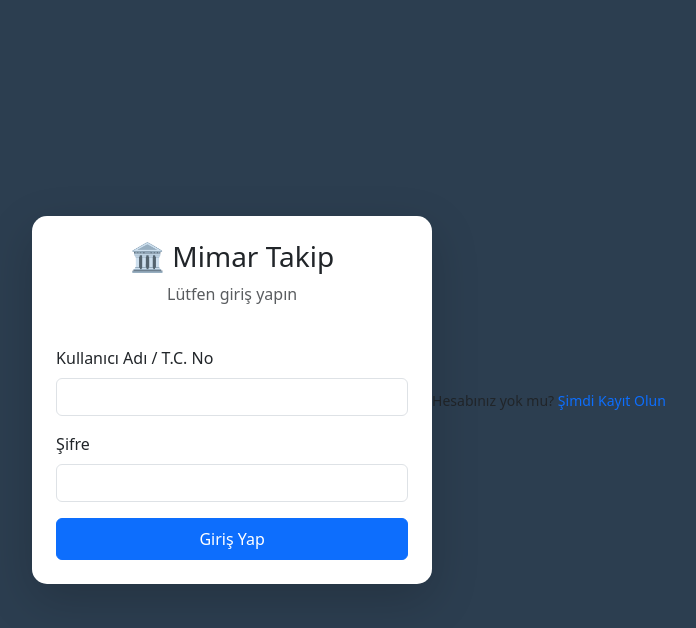
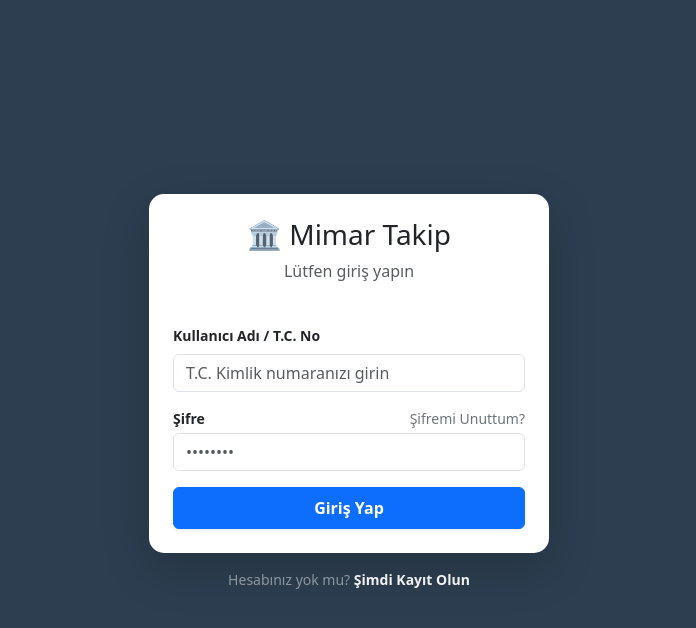
Before and after one commit to Abdullah-Cakmak07/mimar-takip-sistemi, a Flask app: page /login in a window 1280 px wide. Shown: the top 628 px of the page, without its empty margins (291-987 px from the left). Run offline with Flask 3, Linux system fonts and the light colour scheme.

Commit message:
Update login.html

```diff
--- a/templates/login.html
+++ b/templates/login.html
@@ -2,37 +2,53 @@
 <html lang="tr">
 <head>
     <meta charset="UTF-8">
+    <meta name="viewport" content="width=device-width, initial-scale=1.0">
     <title>Giriş Yap - Mimar Takip</title>
     <link href="https://cdn.jsdelivr.net/npm/bootstrap@5.3.0/dist/css/bootstrap.min.css" rel="stylesheet">
     <style>
         body { background: #2c3e50; height: 100vh; display: flex; align-items: center; justify-content: center; }
         .login-card { width: 400px; border: none; border-radius: 15px; }
+        .register-link-container { width: 400px; text-align: center; }
     </style>
 </head>
 <body>
-    <div class="card login-card shadow-lg p-4">
+
+    <div class="d-flex flex-column align-items-center">
+        <div class="card login-card shadow-lg p-4 bg-white">
             <div class="text-center mb-4">
                 <h3>🏛️ Mimar Takip</h3>
                 <p class="text-muted">Lütfen giriş yapın</p>
             </div>
+
             {% with messages = get_flashed_messages() %}
-            {% if messages %}{% for m in messages %}<div class="alert alert-danger">{{ m }}</div>{% endfor %}{% endif %}
+                {% if messages %}
+                    {% for m in messages %}
+                        <div class="alert alert-danger py-2 small">{{ m }}</div>
+                    {% endfor %}
+                {% endif %}
             {% endwith %}
+
             <form action="/login" method="POST">
                 <div class="mb-3">
-                <label class="form-label">Kullanıcı Adı / T.C. No</label>
-                <input type="text" name="username" class="form-control" required>
+                    <label class="form-label small fw-bold">Kullanıcı Adı / T.C. No</label>
+                    <input type="text" name="username" class="form-control" placeholder="T.C. Kimlik numaranızı girin" required>
                 </div>
+
                 <div class="mb-3">
-                <label class="form-label">Şifre</label>
-                <input type="password" name="password" class="form-control" required>
+                    <div class="d-flex justify-content-between align-items-center mb-1">
+                        <label class="form-label small fw-bold mb-0">Şifre</label>
+                        <a href="/sifremi_unuttum" class="text-decoration-none small text-secondary">Şifremi Unuttum?</a>
                     </div>
-            <button type="submit" class="btn btn-primary w-100 py-2">Giriş Yap</button>
+                    <input type="password" name="password" class="form-control" placeholder="••••••••" required>
+                </div>
+
+                <button type="submit" class="btn btn-primary w-100 py-2 fw-bold shadow-sm">Giriş Yap</button>
             </form>
         </div>
 
-    <div class="text-center mt-3">
-        <p class="small">Hesabınız yok mu? <a href="/register" class="text-decoration-none">Şimdi Kayıt Olun</a></p>
+        <div class="register-link-container mt-3">
+            <p class="small text-white-50">Hesabınız yok mu? <a href="/register" class="text-decoration-none text-white fw-bold">Şimdi Kayıt Olun</a></p>
+        </div>
     </div>
 
 </body>
```
Lines whose indentation alone changed are shown as unchanged.
